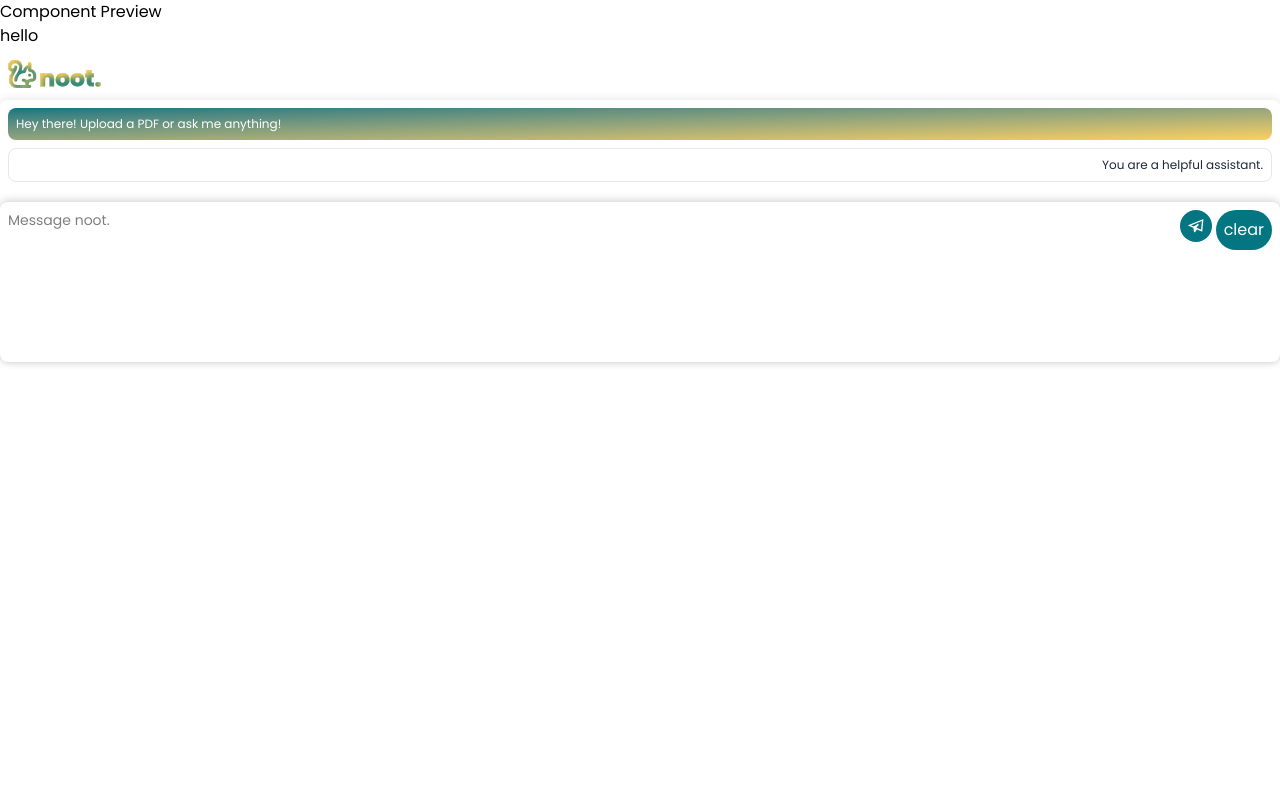
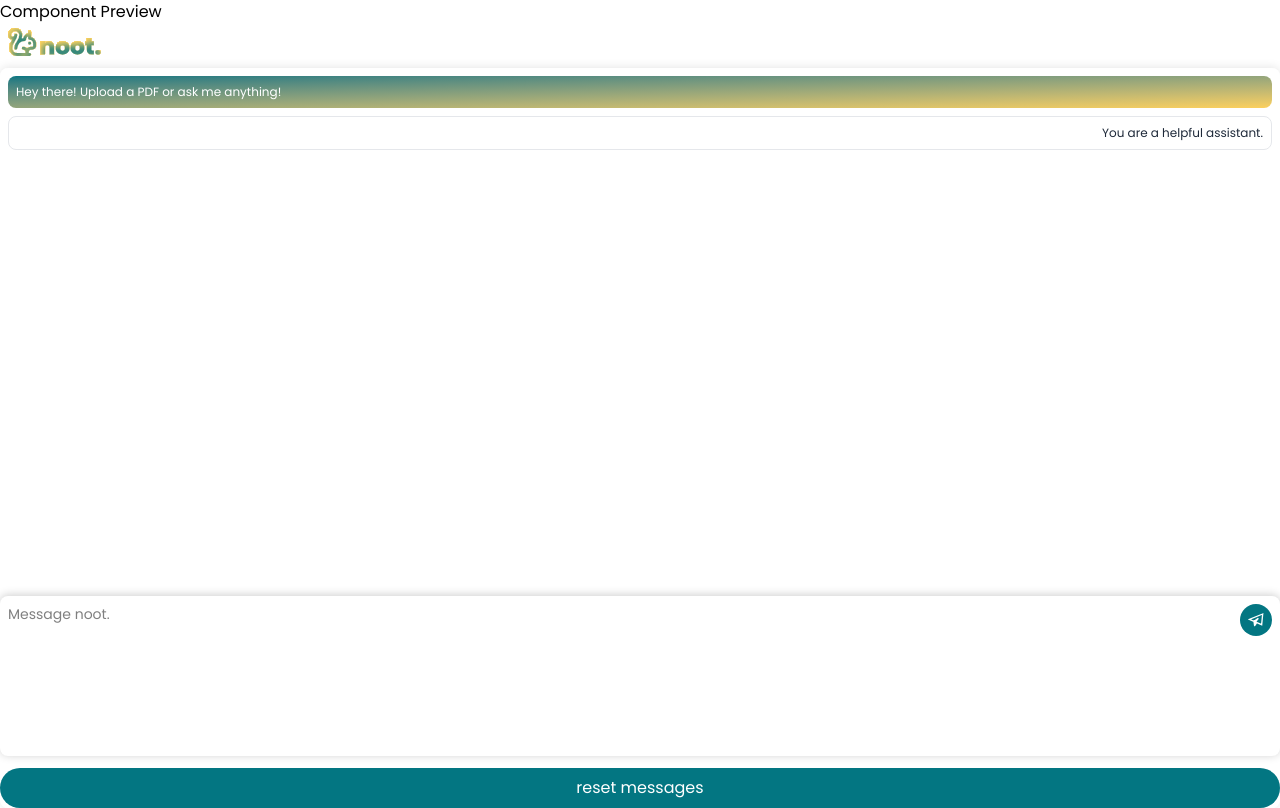
Before and after one commit to yanaSG/time.ly, a React (Vite) app in the folder frontend/: page /dev in a window 1280 px wide. Built offline with nearby package versions, Linux system fonts and the light colour scheme.

Commit message:
fixed chatbot front end

```diff
--- a/frontend/src/views/components/features/ChatbotTab.tsx
+++ b/frontend/src/views/components/features/ChatbotTab.tsx
@@ -28,10 +28,10 @@ const ChatbotTab: React.FC = () => {
     return (
 
         <div className='w-full h-full flex flex-col gap-2 items-start'>
-            <div>hello</div>
+
             <img src={noot} alt="noot" className='h-7 m-1 mx-2' />
-            <div className='w-full h-2/3 flex flex-col gap-3 bg-white/70 rounded-lg shadow-black/10 shadow-[0_-1px_10px_0_rgba(0,0,0,0.2)]'>
-                <div className='w-full h-full p-2 overflow-y-auto flex flex-col gap-2'>
+            <div className='w-full h-185 flex flex-col gap-3 bg-white/70 rounded-lg shadow-black/10 shadow-[0_-1px_10px_0_rgba(0,0,0,0.2)]'>
+                <div className='w-full h-full p-2 flex flex-col gap-2' style={{ overflowY: 'auto', flex: '1 1 0%', minHeight: 0 }}>
                     {/* Show the welcome bubble only if there are no assistant messages yet */}
                     {messages.filter(msg => msg.role === "assistant").length === 0 ? (
                         <NootBubble message='Hey there! Upload a PDF or ask me anything!' role="assistant"  />
@@ -41,7 +41,6 @@ const ChatbotTab: React.FC = () => {
                     {messages.map((msg, idx: number) => (
                         <NootBubble key={idx} message={msg.content} role={msg.role} />
                     ))}
-
                 </div>
 
                 <div className='w-full h-40 p-2 flex gap-1 bg-white rounded-lg shadow-black/20 shadow-[0_-1px_10px_0_rgba(0,0,0,0.2)]'>
@@ -54,10 +53,11 @@ const ChatbotTab: React.FC = () => {
                     <button onClick={sendMessage} className='max-h-max text-white bg-[#037682] rounded-full p-2 hover:bg-white hover:text-[#037682] transform transition-all duration-200 cursor-pointer'>
                         <GrSend className='size-4' />
                     </button>
-                     <button onClick={clearMessages} className='max-h-max text-white bg-[#037682] rounded-full p-2 hover:bg-white hover:text-[#037682] transform transition-all duration-200 cursor-pointer'>
-                       clear
+
+                </div>
+                    <button onClick={clearMessages} className='p-2 rounded-full bg-[#037682] text-white hover:bg-white hover:text-[#037682] transition'>
+                        reset messages
                     </button>
-                </div>
             </div>
         </div>
     )
```
